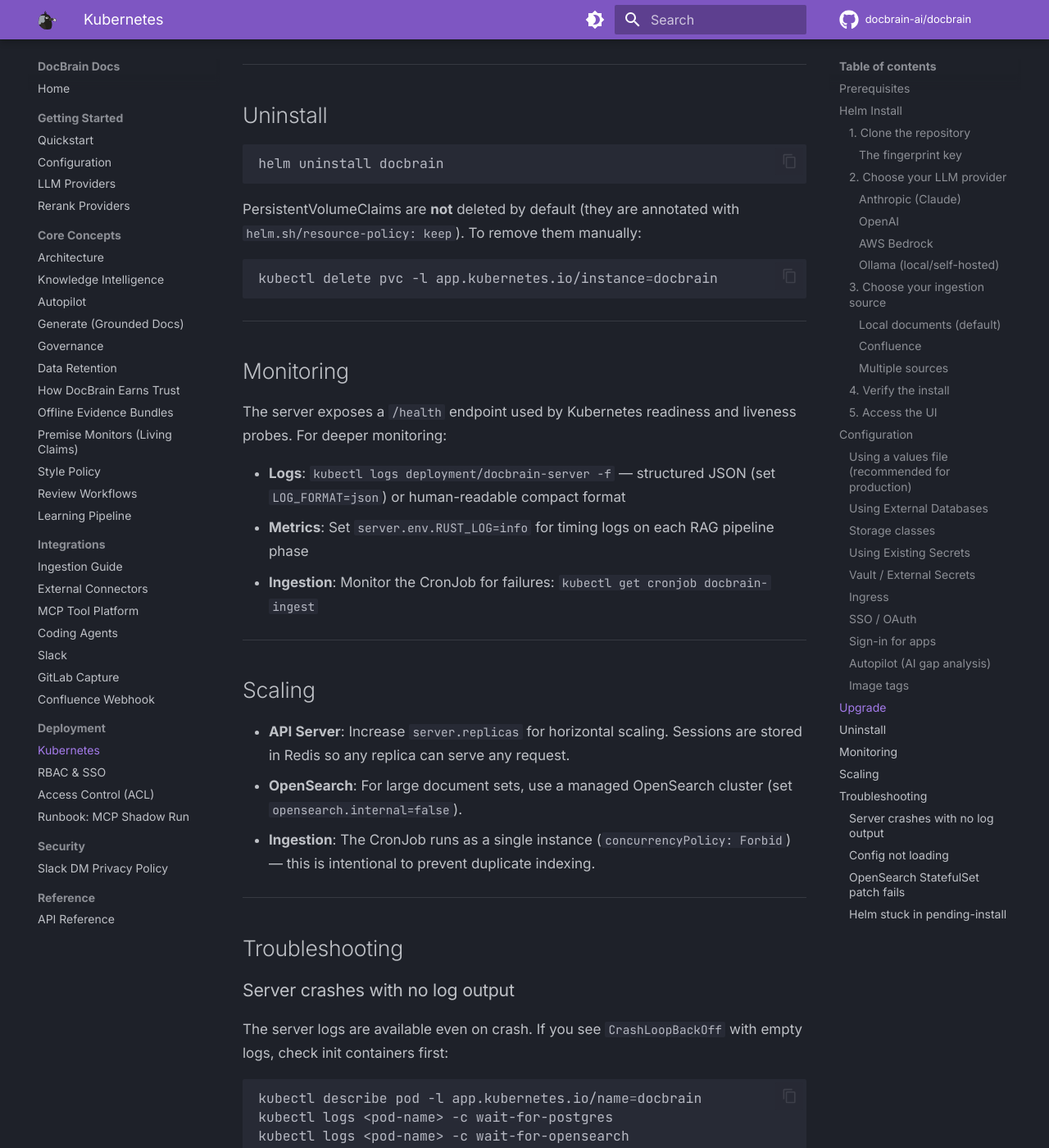
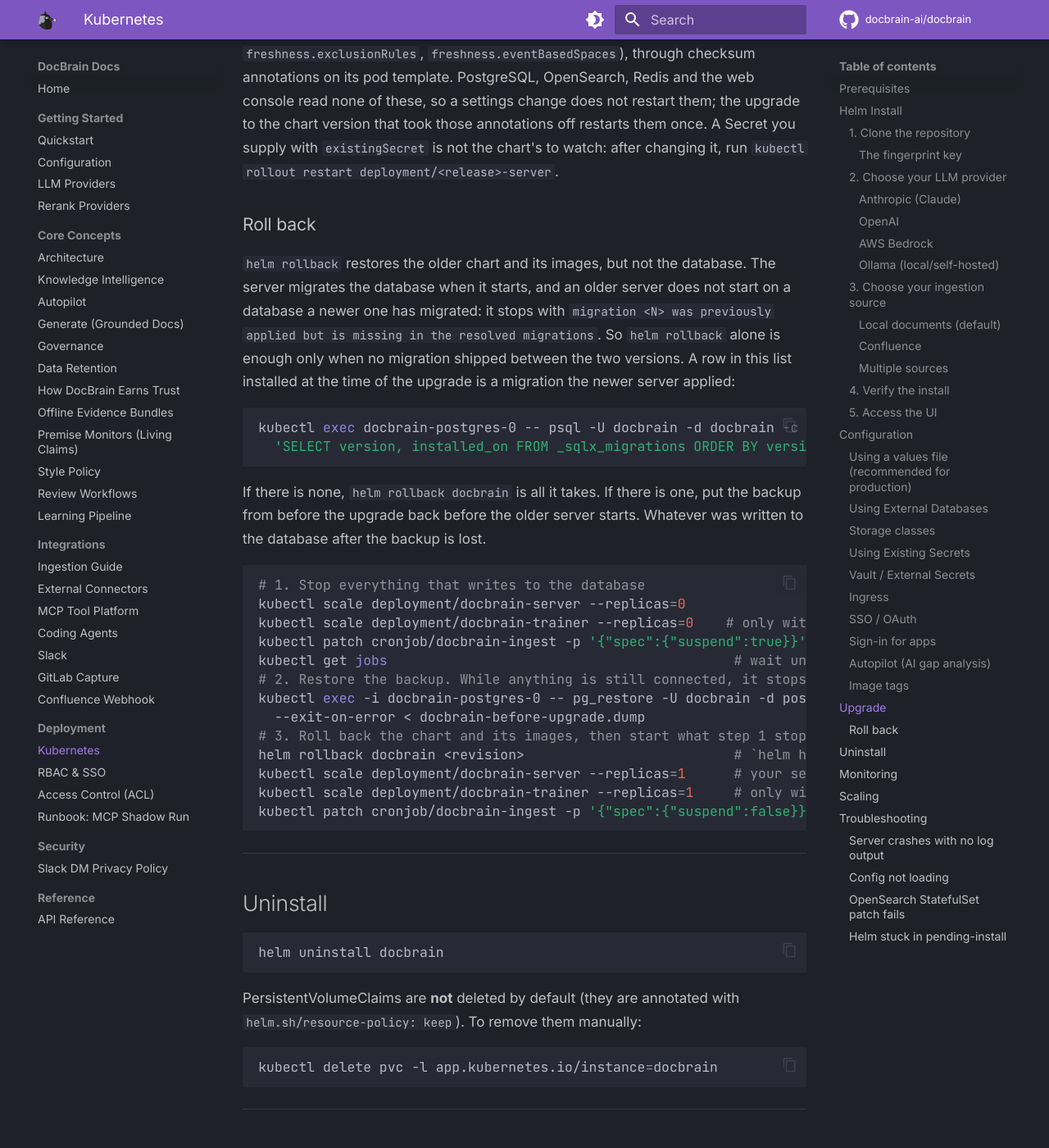
Before and after one commit to docbrain-ai/docbrain, an MkDocs documentation site: the page built from docs/kubernetes.md, in a window 1280 px wide and 1400 px high, scrolled down 13886 px. Shown: the whole window at 82% size. Built offline with MkDocs 1.6.1 and Material for MkDocs 9.7.7, drawn with Linux system fonts in a browser that asks for light colours; comment, search, counter and statistics services are not loaded; some of the changed text lies outside the part shown.

Commit message:
docs: a rollback across a migration needs the database backup taken before the upgrade (review M1)
The server migrates at start, and sqlx refuses a database holding a migration the binary lacks
(VersionMissing), so an older server does not start after a newer one migrated. With the chart's images
pinned to its appVersion, helm rollback now brings the older server back, and the docs said that was all
it takes. The Upgrade section now takes a pg_dump before helm upgrade, and a new Roll back section says
helm rollback alone is enough only when no migration shipped between the versions (a _sqlx_migrations
row installed at the upgrade says one did), and otherwise gives the steps: stop the writers, restore the
backup with pg_restore --clean --create --exit-on-error, roll back, start them again. The values.yaml
image comment says the same.

````diff
--- a/docs/kubernetes.md
+++ b/docs/kubernetes.md
@@ -524,16 +524,21 @@ helm install docbrain ./helm/docbrain \
 
 ## Upgrade
 
+Back up the database first: going back to the older version may need it ([Roll back](#roll-back)). With the chart's
+PostgreSQL and a release named `docbrain` (the pod is `<release>-docbrain-postgres-0` otherwise):
+
 ```bash
+kubectl exec docbrain-postgres-0 -- pg_dump -U docbrain -d docbrain -Fc > docbrain-before-upgrade.dump
 helm upgrade docbrain ./helm/docbrain -f my-values.yaml
 ```
 
-A chart deploys the images of its own version: the 1.6.7 chart runs the 1.6.7 server, web and trainer images, and
-`helm rollback` restores the chart and its images together. Two things keep an older image tag across an upgrade:
-a values file that sets `server.image.tag`, `web.image.tag` or `trainer.image.tag` (a copy of an older `values.yaml`
-says `tag: latest`; delete those lines), and `--reuse-values`, which keeps the last release's values, `tag: latest`
-included (use `--reset-then-reuse-values`, Helm 3.14 or later, to take the new chart's defaults and keep your own
-settings).
+With an external database (`postgresql.internal: false`), back it up with that database's own tools.
+
+A chart deploys the images of its own version: the 1.6.7 chart runs the 1.6.7 server, web and trainer images. Two
+things keep an older image tag across an upgrade: a values file that sets `server.image.tag`, `web.image.tag` or
+`trainer.image.tag` (a copy of an older `values.yaml` says `tag: latest`; delete those lines), and `--reuse-values`,
+which keeps the last release's values, `tag: latest` included (use `--reset-then-reuse-values`, Helm 3.14 or later, to
+take the new chart's defaults and keep your own settings).
 
 The server restarts automatically when a setting it reads changes: the chart's settings ConfigMap, its Secret, or
 its `local.yaml` (`ingest.sources`, `freshness.exclusionRules`, `freshness.eventBasedSpaces`), through checksum
@@ -541,6 +546,38 @@ annotations on its pod template. PostgreSQL, OpenSearch, Redis and the web conso
 settings change does not restart them; the upgrade to the chart version that took those annotations off restarts
 them once. A Secret you supply with `existingSecret` is not the chart's to watch: after changing it, run
 `kubectl rollout restart deployment/<release>-server`.
+
+### Roll back
+
+`helm rollback` restores the older chart and its images, but not the database. The server migrates the database when
+it starts, and an older server does not start on a database a newer one has migrated: it stops with
+`migration <N> was previously applied but is missing in the resolved migrations`. So `helm rollback` alone is enough
+only when no migration shipped between the two versions. A row in this list installed at the time of the upgrade is a
+migration the newer server applied:
+
+```bash
+kubectl exec docbrain-postgres-0 -- psql -U docbrain -d docbrain -c \
+  'SELECT version, installed_on FROM _sqlx_migrations ORDER BY version DESC LIMIT 5'
+```
+
+If there is none, `helm rollback docbrain` is all it takes. If there is one, put the backup from before the upgrade
+back before the older server starts. Whatever was written to the database after the backup is lost.
+
+```bash
+# 1. Stop everything that writes to the database
+kubectl scale deployment/docbrain-server --replicas=0
+kubectl scale deployment/docbrain-trainer --replicas=0    # only with trainer.enabled
+kubectl patch cronjob/docbrain-ingest -p '{"spec":{"suspend":true}}'
+kubectl get jobs                                           # wait until no ingest job is running
+# 2. Restore the backup. While anything is still connected, it stops at its first step and changes nothing.
+kubectl exec -i docbrain-postgres-0 -- pg_restore -U docbrain -d postgres --clean --if-exists --create \
+  --exit-on-error < docbrain-before-upgrade.dump
+# 3. Roll back the chart and its images, then start what step 1 stopped
+helm rollback docbrain <revision>                          # `helm history docbrain` lists the revisions
+kubectl scale deployment/docbrain-server --replicas=1      # your server.replicas
+kubectl scale deployment/docbrain-trainer --replicas=1     # only with trainer.enabled; your trainer.replicaCount
+kubectl patch cronjob/docbrain-ingest -p '{"spec":{"suspend":false}}'
+```
 
 ---
 
````
Also changed, not shown: 1 other file.
